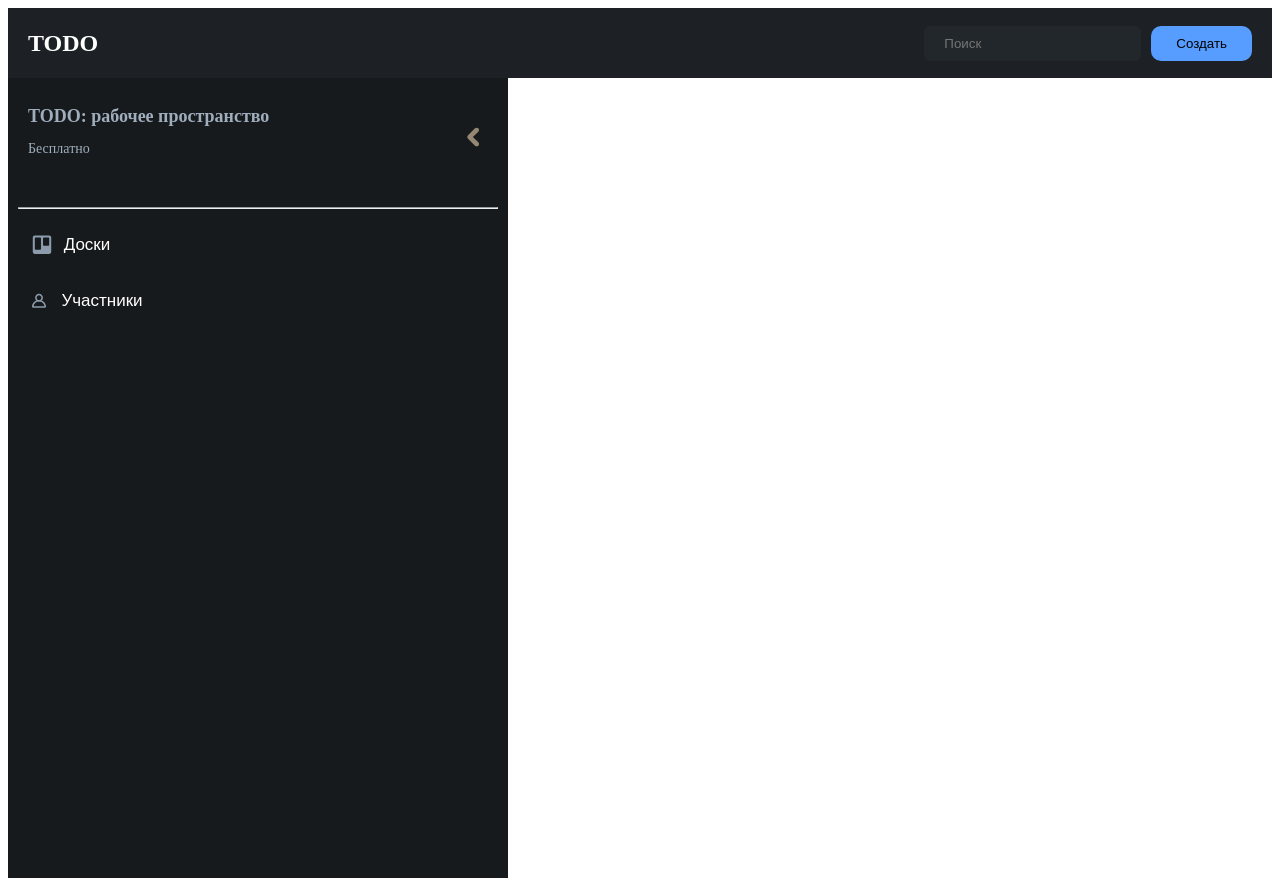
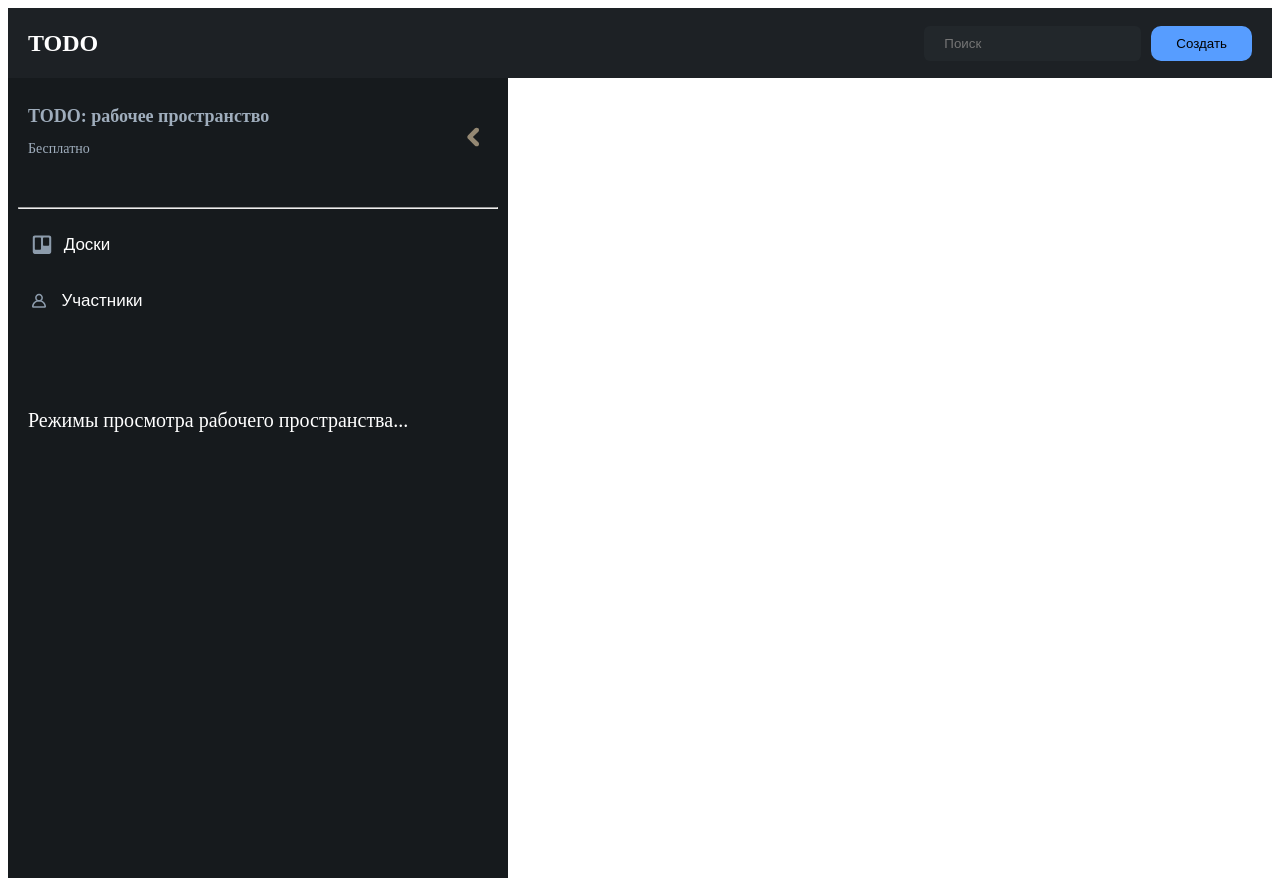
Before and after one commit to SamirSobirov/Todo_project_VUE, a Vue app: page / in a window 1280 px wide. Built offline with nearby package versions, Linux system fonts and the light colour scheme.

Commit message:
changed in aside

```diff
--- a/src/components/aside.vue
+++ b/src/components/aside.vue
@@ -1,7 +1,7 @@
 <template>
   <aside class="aside-block">
     <div class="box">
-      <div class="aside-item_1">
+      <div class="aside-box1">
         <h3>
           TODO: рабочее пространство
           <p>Бесплатно</p>
@@ -18,11 +18,17 @@
         <p>Доски</p>
       </button>
 
-
       <button class="aside-button_2">
         <img src="../../public/icons/participants.svg" alt="" />
         <p>Участники</p>
       </button>
+
+      <div class="aside-box2">
+        <p>Режимы просмотра рабочего пространства...</p>
+
+
+        <div class="aside-item_2"></div>
+      </div>
     </div>
   </aside>
 </template>
@@ -46,9 +52,7 @@ export default {
     align-items: center;
     justify-content: center;
 
-
-
-    .aside-item_1 {
+    .aside-box1 {
       display: flex;
       align-items: center;
       justify-content: space-between;
@@ -76,6 +80,22 @@ export default {
       }
     }
 
+    .aside-box2 {
+      margin-top: 50px;
+      display: flex;
+      align-items: center;
+      padding: 10px 10px;
+
+
+
+
+
+      p {
+        color: white;
+        font-size: 20px;
+      }
+    }
+
     .aside-button_1 {
       display: flex;
       width: 100%;
@@ -99,9 +119,7 @@ export default {
       }
     }
 
-
     .aside-button_2 {
-
       display: flex;
       width: 100%;
       text-align: left;
@@ -123,10 +141,6 @@ export default {
         height: 20px;
       }
     }
-
-
-
-
   }
 }
 </style>
```
